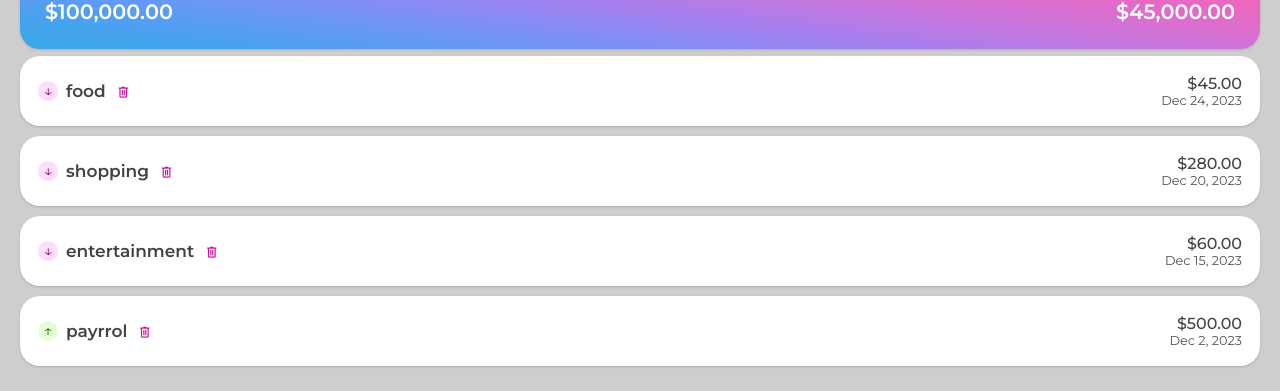
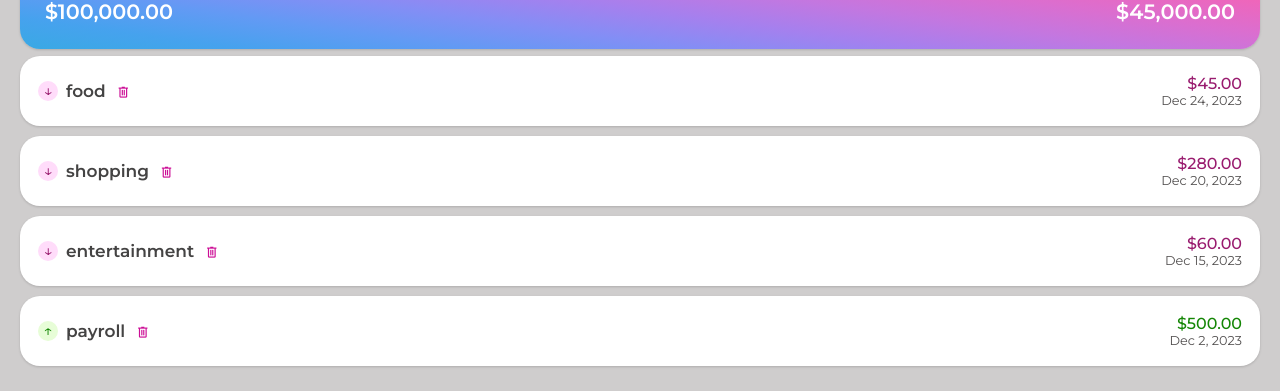
Before and after one commit to AllanAcostaM/Expenses_Tracker, an Angular app in the folder angular17_expenses_tracker/: page / in a window 1280 px wide. Shown: the part 144-535 px from the top of the page. Built offline with nearby package versions, Linux system fonts and the light colour scheme.

Commit message:
Angular: Clases CSS dinamicas usando la directiva ngClass

```diff
--- a/angular17_expenses_tracker/src/app/app.component.ts
+++ b/angular17_expenses_tracker/src/app/app.component.ts
@@ -50,7 +50,7 @@
       id: '4',
       type: 'income',
       amount: 500,
-      category: 'payrrol',
+      category: 'payroll',
       date: new Date(2023, 11, 2),
     },
   ]
--- a/angular17_expenses_tracker/src/app/components/transaction/transaction.component.html
+++ b/angular17_expenses_tracker/src/app/components/transaction/transaction.component.html
@@ -14,7 +14,16 @@
     </h5>
   </div>
   <div>
-    <h5 class="transaction__amount">{{ transaction.amount | currency }}</h5>
+    <h5
+      class="transaction__amount"
+      [ngClass]="
+        transaction.type === 'expense'
+          ? 'transaction__amount-expense'
+          : 'transaction__amount-income'
+      "
+    >
+      {{ transaction.amount | currency }}
+    </h5>
     <h5 class="transaction__date">{{ transaction.date | date }}</h5>
   </div>
 </div>
--- a/angular17_expenses_tracker/src/app/components/transaction/transaction.component.scss
+++ b/angular17_expenses_tracker/src/app/components/transaction/transaction.component.scss
@@ -51,4 +51,10 @@
     cursor: pointer;
     margin-left: 0.3125rem;
   }
+  &__amount-expense {
+    color: s.$amount-expense-color;
+  }
+  &__amount-income {
+    color: s.$amount-income-color;
+  }
 }
--- a/angular17_expenses_tracker/src/styles.scss
+++ b/angular17_expenses_tracker/src/styles.scss
@@ -22,6 +22,9 @@
 $expense-icon-color: #991c6f;
 $expense-icon-bg-color: #ffdcfa;
 
+$amount-expense-color: $expense-icon-color;
+$amount-income-color: $income-icon-color;
+
 // bg
 $main-bg-color: #cfcdcd;
 
```
